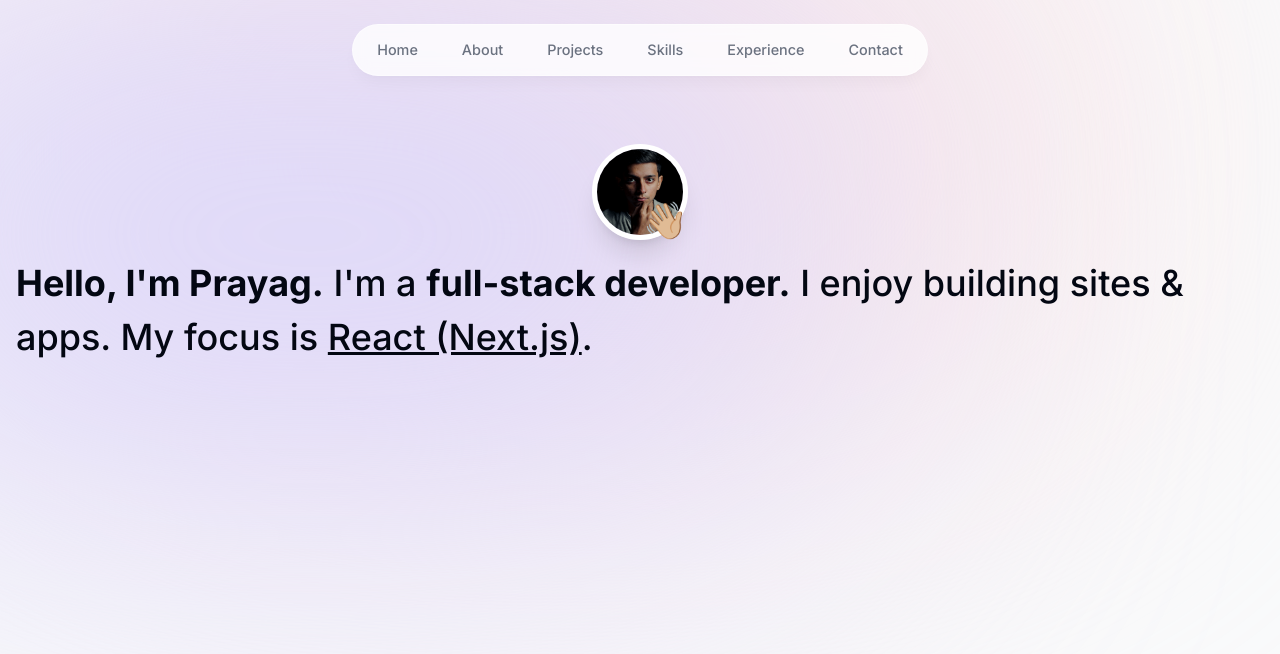
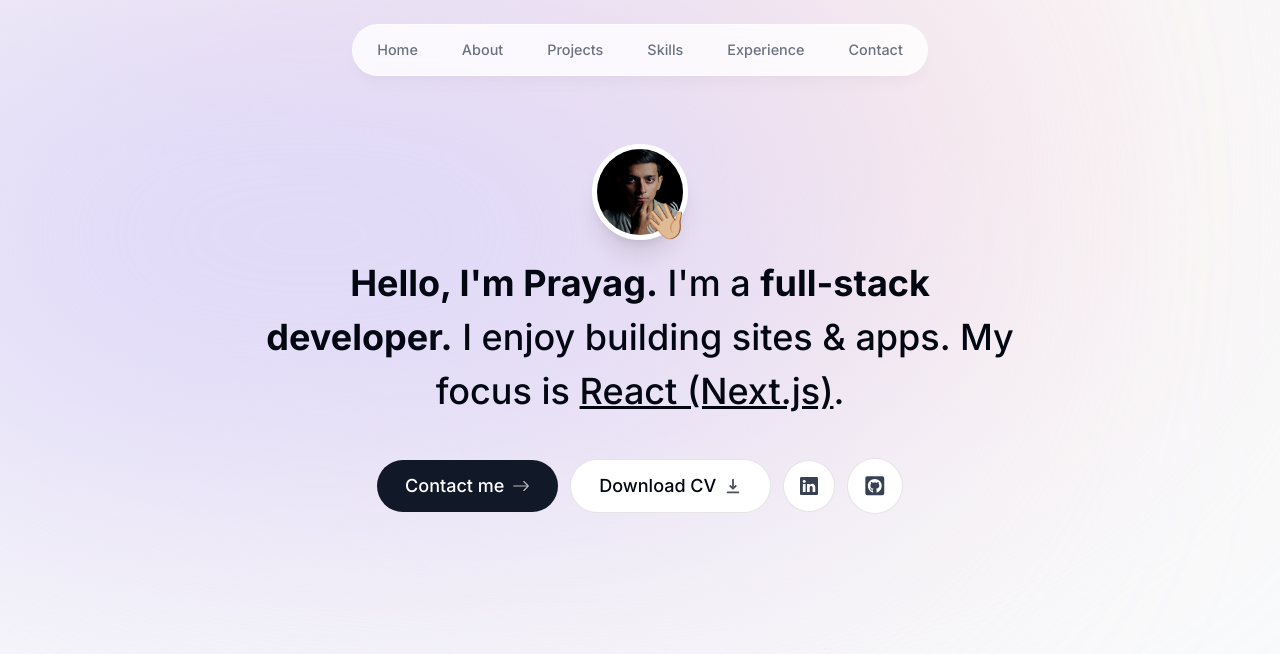
Before and after one commit to pateldev02/dp-portfolio, a Next.js app: page / in a window 1280 px wide. Shown: the top 654 px of the page. Built offline with nearby package versions, Linux system fonts and the light colour scheme.

Commit message:
Implemented Intro Component and added animations

```diff
--- a/app/page.tsx
+++ b/app/page.tsx
@@ -2,7 +2,7 @@
 
 export default function Home() {
   return (
-    <main className="">
+    <main className="flex flex-col items-center px-4">
       <Intro />
     </main>
   );
--- a/components/intro.tsx
+++ b/components/intro.tsx
@@ -4,10 +4,14 @@
 import PD1 from "@/public/PD1.jpg";
 import PD2 from "@/public/PD2.jpg";
 import { motion } from "framer-motion";
+import Link from "next/link";
+import { BsArrowRight, BsLinkedin } from "react-icons/bs";
+import { HiDownload } from "react-icons/hi";
+import { FaGithubSquare } from "react-icons/fa";
 
 export default function Intro() {
   return (
-    <section>
+    <section className="mb-28 max-w-[50rem] text-center sm:mb-0 scroll-mt-[100rem]">
       <div className="flex items-center justify-center">
         <div className="relative">
           <motion.div
@@ -50,6 +54,45 @@
         building sites & apps. My focus is{" "}
         <span className="underline">React (Next.js)</span>.
       </motion.h1>
+
+      <motion.div
+        className="flex flex-col sm:flex-row items-center justify-center gap-3 px-4 text-lg font-medium"
+        initial={{ opacity: 0, y: 100 }}
+        animate={{ opacity: 1, y: 0 }}
+        transition={{
+          delay: 0.1,
+        }}
+      >
+        <Link
+          href="#contact"
+          className="group bg-gray-900 text-white px-7 py-3 flex items-center gap-2 rounded-full outline-none focus:scale-105 hover:scale-105 hover:bg-gray-950 active:scale-105 transition"
+        >
+          Contact me{" "}
+          <BsArrowRight className="opacity-70 group-hover:translate-x-2 transition" />
+        </Link>
+        <a
+          href="/PrayagDave_CV.pdf"
+          download
+          className="group bg-white px-7 py-3 flex items-center gap-2 rounded-full border border-black/10 outline-none focus:scale-105 hover:scale-105 active:scale-105 transition cursor-pointer"
+        >
+          Download CV{" "}
+          <HiDownload className="opacity-70 group-hover:translate-y-1 transition" />
+        </a>
+        <a
+          href="https://www.linkedin.com/in/prayagdave/"
+          target="_blank"
+          className="bg-white p-4 text-gray-700 flex items-center gap-2 rounded-full border border-black/10 hover:text-gray-950 outline-none focus:scale-110 hover:scale-110 active:scale-105 transition"
+        >
+          <BsLinkedin />
+        </a>
+        <a
+          href="https://github.com/daveprayag"
+          target="_blank"
+          className="bg-white p-4 text-gray-700 flex items-center gap-2 rounded-full text-[1.35rem]  hover:text-gray-950 border border-black/10 outline-none focus:scale-110 hover:scale-105 active:scale-105 transition"
+        >
+          <FaGithubSquare />
+        </a>
+      </motion.div>
     </section>
   );
 }
```
